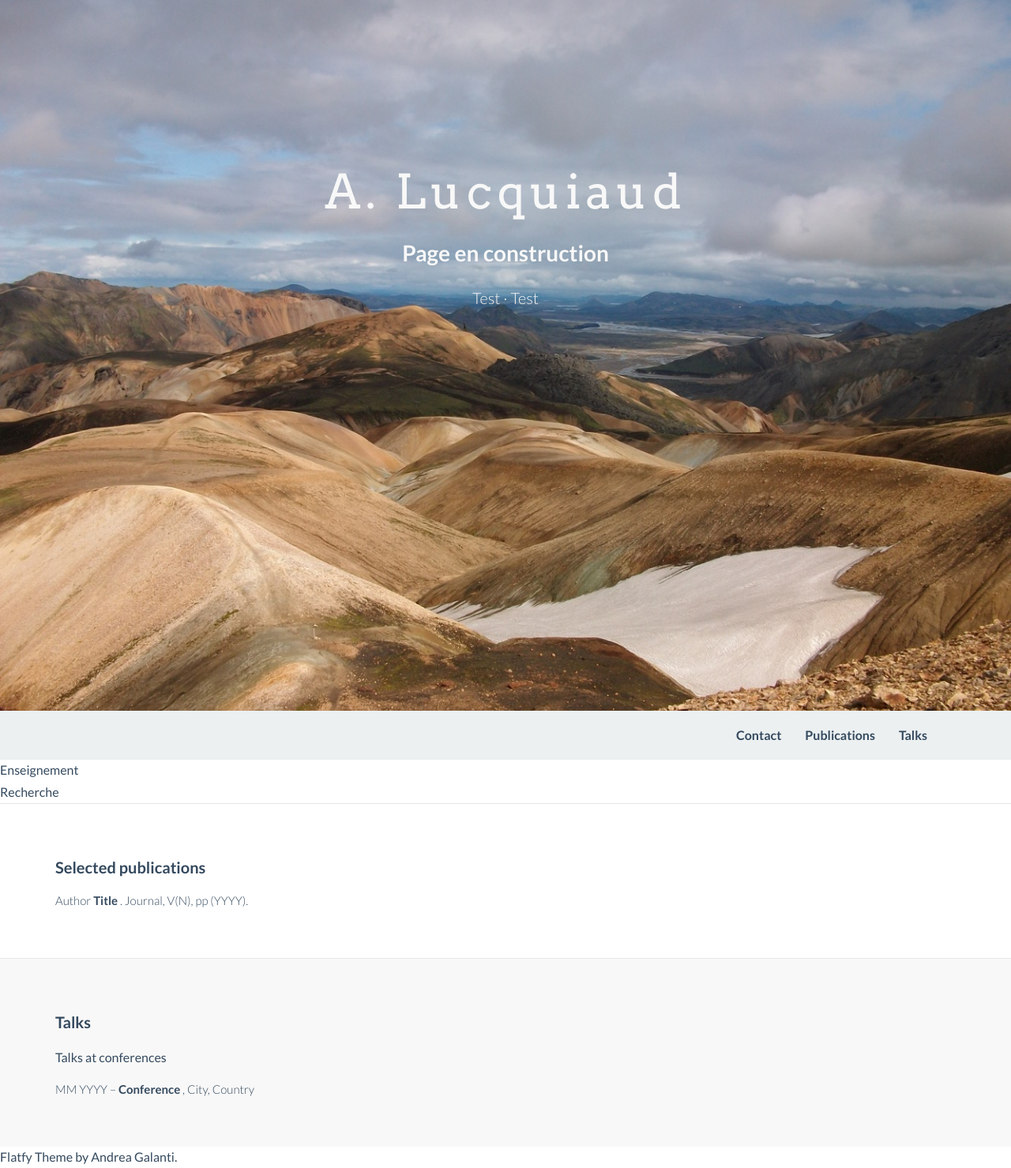
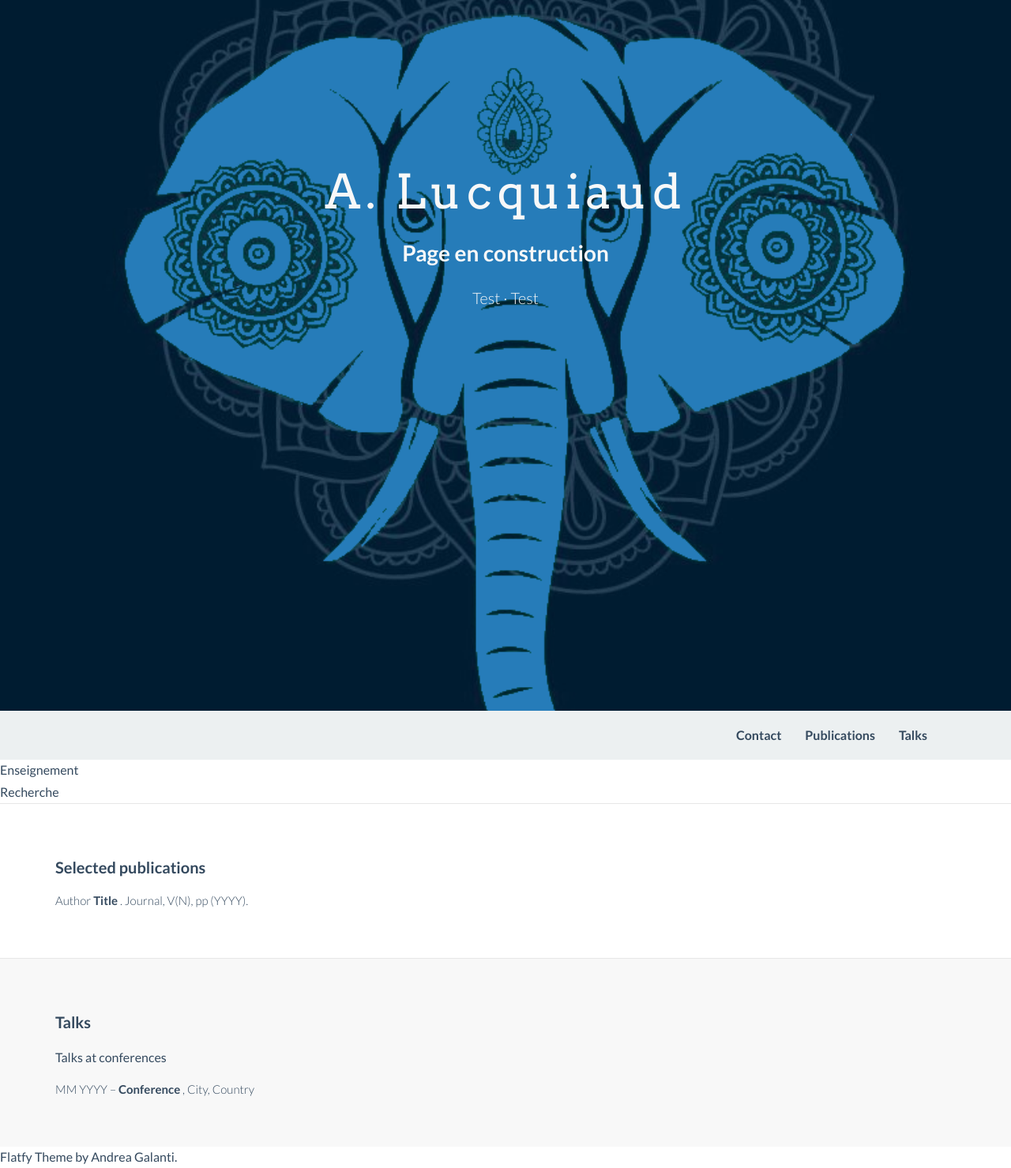
Before and after one commit to alucquiaud/alucquiaud.github.io, a Jekyll site: the page index.html, which Jekyll copies as it is, in a window 1280 px wide. Shown: the whole page at 79% size. Built offline with Jekyll 4.4.1, drawn with Linux system fonts in a browser that asks for light colours; nearby versions of some CDN libraries.

Commit message:
Update general.css

```diff
--- a/css/general.css
+++ b/css/general.css
@@ -246,7 +246,7 @@ color: #ECEBEB;
 	padding-top: 50px; /* If you're making other pages, make sure there is 50px of padding to make sure the navbar doesn't overlap content! */
 	padding-bottom: 50px;
 	color: #f8f8f8;
-	background: url(../img/network.jpg) no-repeat center center;
+	background: url(../logo.png) no-repeat center center;
 	background-size: cover;
 	text-align: center;
 }
```
